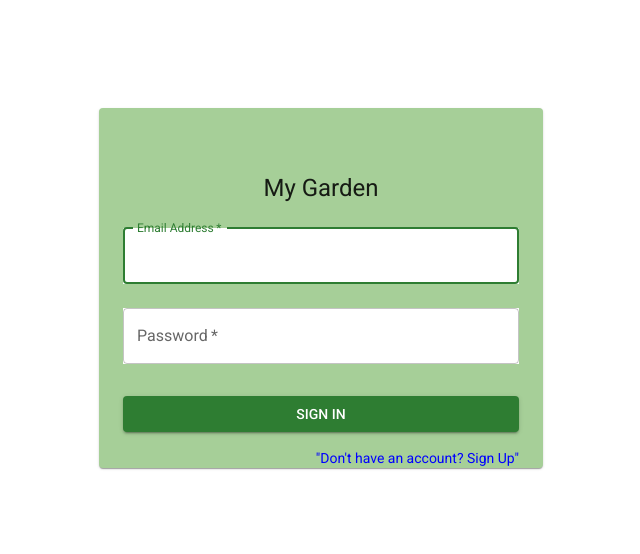
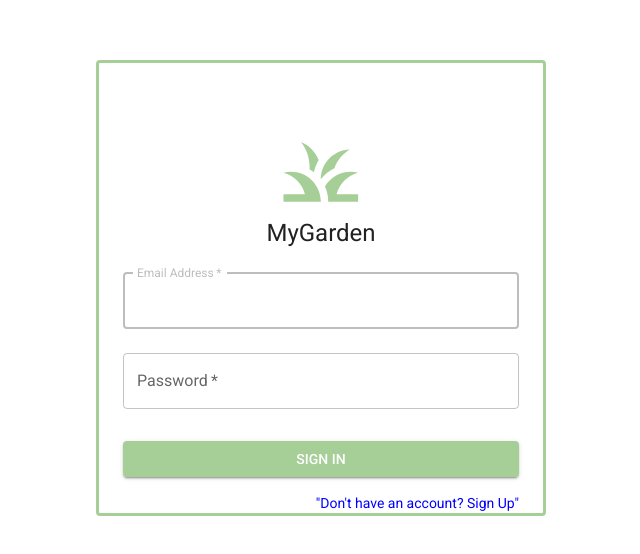
Before and after one commit to yoavrichter30/myGarden, a React (Vite) app in the folder front/: page /signin in a window 1280 px wide. Shown: the part 120-674 px from the top of the page, without its empty margins (319-959 px from the left). Built offline with nearby package versions, Linux system fonts and the light colour scheme.

Commit message:
Refactor and login -> backend

```diff
--- a/front/package.json
+++ b/front/package.json
@@ -10,11 +10,11 @@
     "preview": "vite preview"
   },
   "dependencies": {
-    "@emotion/react": "^11.11.3",
+    "@emotion/react": "^11.11.4",
     "@emotion/styled": "^11.11.0",
     "@fontsource/roboto": "^5.0.8",
-    "@mui/icons-material": "^5.15.4",
-    "@mui/material": "^5.15.4",
+    "@mui/icons-material": "^5.15.11",
+    "@mui/material": "^5.15.11",
     "axios": "^1.6.7",
     "mui": "0.0.1",
     "react": "^18.2.0",
--- a/front/src/pages/sign-in/SignIn.css
+++ b/front/src/pages/sign-in/SignIn.css
@@ -4,6 +4,12 @@
 .MuiTextField-root {
     background: white;
 }
+
+.mainCard {
+  border-color: #A6CF98 !important;
+  border-width: 0.3vw !important;
+}
+
 .signincard {
     margin: 0;
     display: flex;
@@ -15,3 +21,7 @@
   .signinRedirectionLink{
     color: blue !important;
   }
+
+  .mainBtn {
+    color: white !important;
+  }
--- a/front/src/pages/sign-in/SignIn.tsx
+++ b/front/src/pages/sign-in/SignIn.tsx
@@ -3,27 +3,47 @@ import Button from '@mui/material/Button';
 import TextField from '@mui/material/TextField';
 import Link from '@mui/material/Link';
 import Grid from '@mui/material/Grid';
-// import LockOutlinedIcon from '@mui/icons-material/LockOutlined';
-import Typography from '@mui/material/Typography';
+import GrassOutlinedIcon from '@mui/icons-material/GrassOutlined';import Typography from '@mui/material/Typography';
 import Container from '@mui/material/Container';
 import Card from '@mui/material/Card';
 import { createTheme, ThemeProvider } from '@mui/material/styles';
 import "./SignIn.css"
 import baseTheme from '../../theme.ts';
 import Box from '@mui/material/Box';
+import { useState } from 'react';
+import { IUser, login } from '../../services/user-service.ts';
 
 const SignInTheme = createTheme({
   ...baseTheme,
 });
 
 export default function SignIn() {
-  const handleSubmit = (event: React.FormEvent<HTMLFormElement>) => {
+
+  const [emailInput, setEmailInput] = useState('');
+  const [passwordInput, setPasswordInput] = useState('');
+  const [startedRegister, setStartedRegister] = useState(false);
+
+  const handleEmailchange = (event: React.ChangeEvent<HTMLInputElement>) => {
+    setStartedRegister(true);
+    setEmailInput(event.target.value);
+  };
+
+  const handlePasswordchange = (event: React.ChangeEvent<HTMLInputElement>) => {
+    setStartedRegister(true);
+    setPasswordInput(event.target.value);
+  };
+
+  const handleSubmit = async (event: React.FormEvent<HTMLFormElement>) => {
     event.preventDefault();
     const data = new FormData(event.currentTarget);
-    console.log({
-      email: data.get('email'),
-      password: data.get('password'),
-    });
+    if (data.get('email') && data.get('password') ){
+      const user: IUser = {
+        email: data.get('email')?.toString(),
+        password: data.get('password')?.toString()
+      };
+      const res = await login(user);
+      console.log(res);
+    }
   };
 
   return (
@@ -31,7 +51,7 @@ export default function SignIn() {
             <div  className="signincard">
       <Grid container alignItems="center" justifyContent="center" style={{ height: '100vh' }}>
 
-    <Card style={{ backgroundColor: baseTheme.palette.garden.main }}>
+    <Card className='mainCard' variant="outlined">
       <Container component="main" maxWidth="xs">
         <Box
           sx={{
@@ -41,14 +61,13 @@ export default function SignIn() {
             alignItems: 'center',
           }}
         >
-          {/* <Avatar sx={{ m: 1, bgcolor: 'secondary.main' }}>
-          </Avatar> */}
+          <GrassOutlinedIcon color="primary" sx={{ fontSize: '7vw' }} />
           <Typography component="h1" variant="h5">
-            My Garden
+            MyGarden
           </Typography>
           <Box component="form" onSubmit={handleSubmit} noValidate sx={{ mt: 1 }}>
             <TextField
-              color="success"
+              color="secondary"
               margin="normal"
               required
               fullWidth
@@ -57,9 +76,11 @@ export default function SignIn() {
               name="email"
               autoComplete="email"
               autoFocus
+              onChange={handleEmailchange}
+              error={startedRegister && emailInput.length < 3}
             />
             <TextField
-              color="success"
+              color="secondary"
               margin="normal"
               required
               fullWidth
@@ -68,13 +89,12 @@ export default function SignIn() {
               type="password"
               id="password"
               autoComplete="current-password"
+              onChange={handlePasswordchange}
+              error={startedRegister && passwordInput.length < 3}
             />
-            {/* <FormControlLabel
-              control={<Checkbox value="remember" color="primary" />}
-              label="Remember me"
-            /> */}
             <Button
-              color="success"
+              color="primary"
+              className='mainBtn'
               type="submit"
               fullWidth
               variant="contained"
--- a/front/src/pages/sign-up/SignUp.tsx
+++ b/front/src/pages/sign-up/SignUp.tsx
@@ -177,7 +177,7 @@ export default function SignUp() {
                 </Grid>
               </Grid>
               <Button
-                color="success"
+                color="primary"
                 className='signupBtn'
                 type="submit"
                 fullWidth
--- a/front/src/services/user-service.ts
+++ b/front/src/services/user-service.ts
@@ -13,12 +13,24 @@ export interface IUser {
 
 export const register = (user: IUser) => {
     return new Promise<IUser>((resolve, reject) => {
-        console.log(`Registering user - ${user.email}`)
+        console.log(`Registering user - ${user.email}`);
         apiClient.post("/auth/register", user).then((response) => {
             resolve(response.data)
         }).catch((error) => {
             console.log(error)
             reject(error)
         })
-    })
+    });
 }
+
+export const login = (user: IUser) => {
+    return new Promise<IUser>((resolve, reject) => {
+        console.log(`Loging user - ${user.email}`);
+        apiClient.post("/auth/login", user).then((response) => {
+            resolve(response.data)
+        }).catch((error) => {
+            console.log(error)
+            reject(error)
+        })
+    });
+}
```
Also changed, not shown: 1 other file (tests, documents, lock files or other folders).
